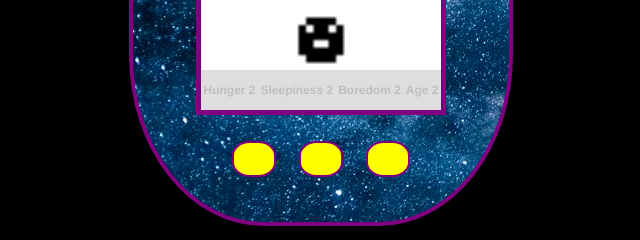
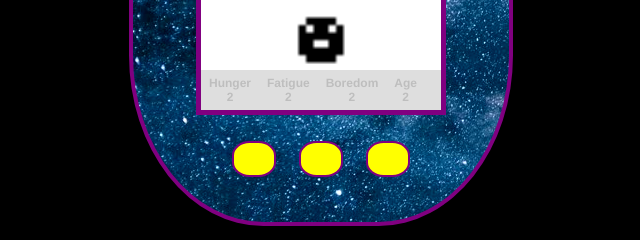
Before and after one commit to stbrown463/Tamagotchi-Project, a plain HTML site: page index.html in a window 1280 px wide. Both pictures are taken after typing "Sample" into the empty fields and a click on the input "Start Game". Shown: the part 505-745 px from the top of the page, 319-959 px from the left. Drawn offline with nearby package versions, Linux system fonts and the light colour scheme.

Commit message:
moved UI to HTML

```diff
--- a/css/style.css
+++ b/css/style.css
@@ -64,6 +64,10 @@ input {
 	justify-content: space-around;
 }
 
+.uiDisp {
+	opacity: 0;
+}
+
 #buttonRow {
 	height: 5vh;
 	width: 25vh;
@@ -93,7 +97,6 @@ h2 {
 h3 {
 	font-size: 12px;
 	text-align: center;
-	margin: 2px;
 	font-family: "Helvetica", sans-serif;
 }
 
@@ -106,8 +109,6 @@ h3 {
 	width: 30vh;
 	margin-top: 5vh;
 	margin-bottom: 3vh;
-
-	/*border: 2px solid yellow;*/
 }
 
 #submit-btn {
--- a/index.html
+++ b/index.html
@@ -19,7 +19,13 @@
 
 	<div id="screen">
 		<div id="display"></div>
-		<div id="uiRow"></div>
+		<div id="uiRow">
+			<h3 id="hungerDisp" class="uiDisp"></h3>
+			<h3 id="sleepinessDisp" class="uiDisp"></h3>
+			<h3 id="boredomDisp" class="uiDisp"></h3>
+			<h3 id="ageDisp" class="uiDisp"></h3>
+			<h3></h3>
+		</div>
 	</div>
 
 	<div id="buttonRow">
--- a/js/app.js
+++ b/js/app.js
@@ -68,22 +68,15 @@ class Tamagotchi {
 const game = {
 	pet: null,
 	init () {
-		const $hungerDisp = $('<h3 id="hungerDisp"></h3>')
-		$uiRow.append($hungerDisp);
-		const $sleepinessDisp = $('<h3 id="sleepinessDisp"></h3>')
-		$uiRow.append($sleepinessDisp);
-		const $boredomDisp = $('<h3 id="boredomDisp"></h3>')
-		$uiRow.append($boredomDisp);
-		const $ageDisp = $('<h3 id="ageDisp"></h3>')
-		$uiRow.append($ageDisp);
+		$('.uiDisp').css('opacity', 1);
 		$('#display').append('<img src="tama-sprites/Babytchi_anim_gen1.gif" id="sprite">');
 		this.render();
 	},
 	render () {
-		$('#hungerDisp').text(`Hunger ${this.pet.hunger}`);
-		$('#sleepinessDisp').text(`Sleepiness ${this.pet.sleepiness}`);
-		$('#boredomDisp').text(`Boredom ${this.pet.boredom}`);
-		$('#ageDisp').text(`Age ${this.pet.age}`);
+		$('#hungerDisp').html(`Hunger<br>${this.pet.hunger}`);
+		$('#sleepinessDisp').html(`Fatigue<br>${this.pet.sleepiness}`);
+		$('#boredomDisp').html(`Boredom<br>${this.pet.boredom}`);
+		$('#ageDisp').html(`Age<br>${this.pet.age}`);
 	},
 	startTimer () {
 		this.timer = setInterval(() => {
@@ -145,10 +138,6 @@ const game = {
 	},
 	reset () {
 		$('#deathText').remove();
-		$('#hungerDisp').remove();
-		$('#boredomDisp').remove();
-		$('#ageDisp').remove();
-		$('#sleepinessDisp').remove();
 		$('#sprite').remove();
 	}
 
```
